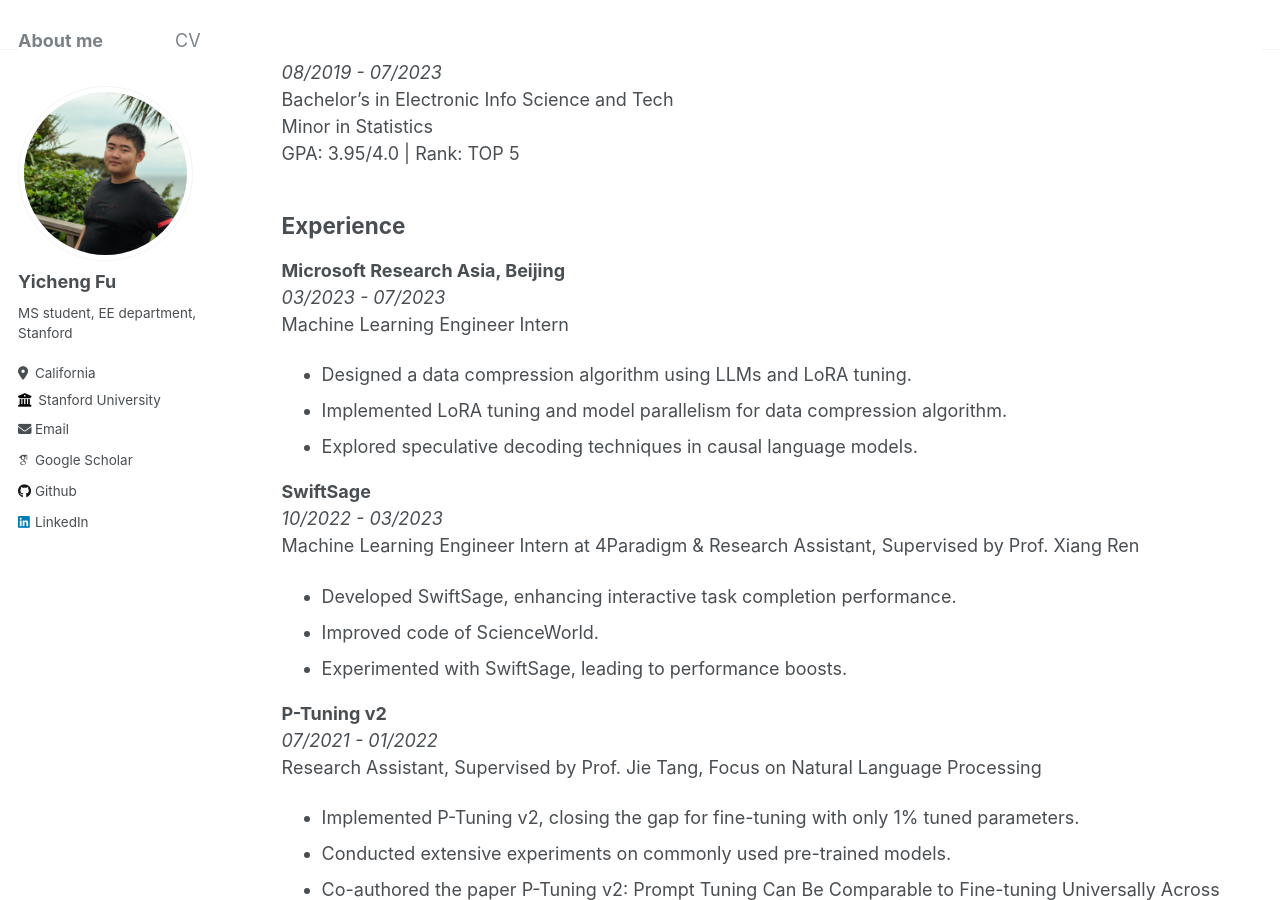
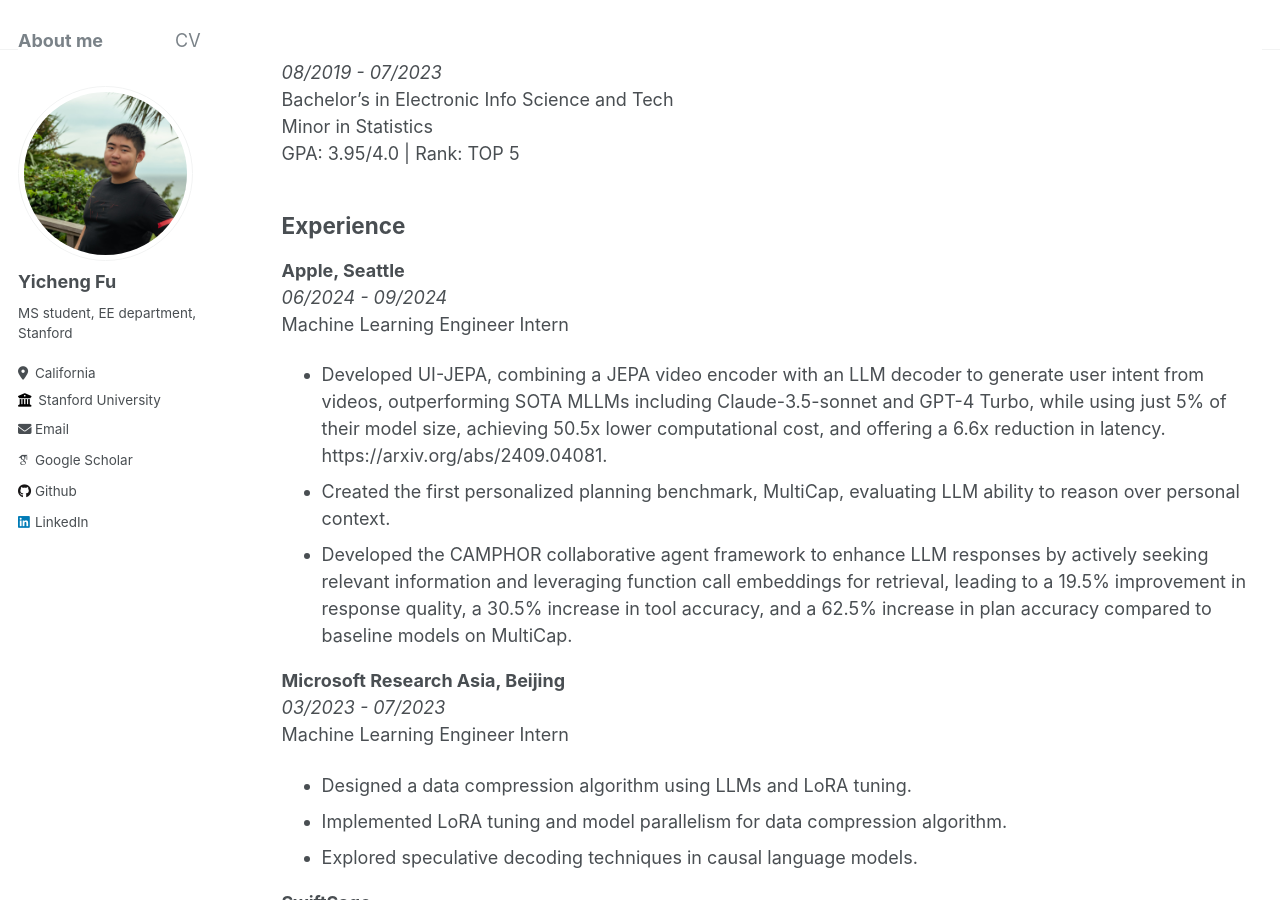
Before and after one commit to sofyc/sofyc.github.io, a Jekyll site: the page built from _pages/cv.md, in a window 1280 px wide and 900 px high, scrolled down 435 px. Built offline with Jekyll 4.4.1, drawn with Linux system fonts in a browser that asks for light colours; some web fonts are replaced.

Commit message:
add apple

```diff
--- a/_pages/cv.md
+++ b/_pages/cv.md
@@ -27,6 +27,14 @@ Minor in Statistics
 GPA: 3.95/4.0 | Rank: TOP 5
 
 ## Experience
+**Apple, Seattle**
+*06/2024 - 09/2024*
+Machine Learning Engineer Intern
+- Developed UI-JEPA, combining a JEPA video encoder with an LLM decoder to generate user intent from videos, outperforming SOTA MLLMs including Claude-3.5-sonnet and GPT-4 Turbo, while using just 5% of their model size, achieving 50.5x lower computational cost, and offering a 6.6x reduction in latency. https://arxiv.org/abs/2409.04081.
+- Created the first personalized planning benchmark, MultiCap, evaluating LLM ability to reason over personal context.
+- Developed the CAMPHOR collaborative agent framework to enhance LLM responses by actively seeking relevant information and leveraging function call embeddings for retrieval, leading to a 19.5% improvement in response quality, a 30.5% increase in tool accuracy, and a 62.5% increase in plan accuracy compared to baseline models on MultiCap.
+
+
 **Microsoft Research Asia, Beijing**
 *03/2023 - 07/2023*
 Machine Learning Engineer Intern
```
Also changed, not shown: _pages/about.md (+4 -0 lines).
